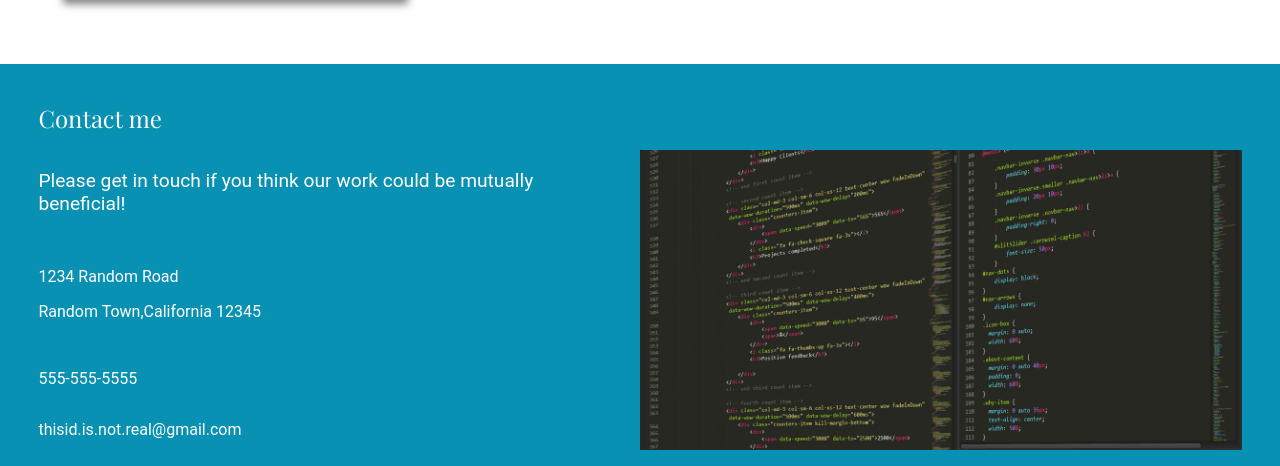
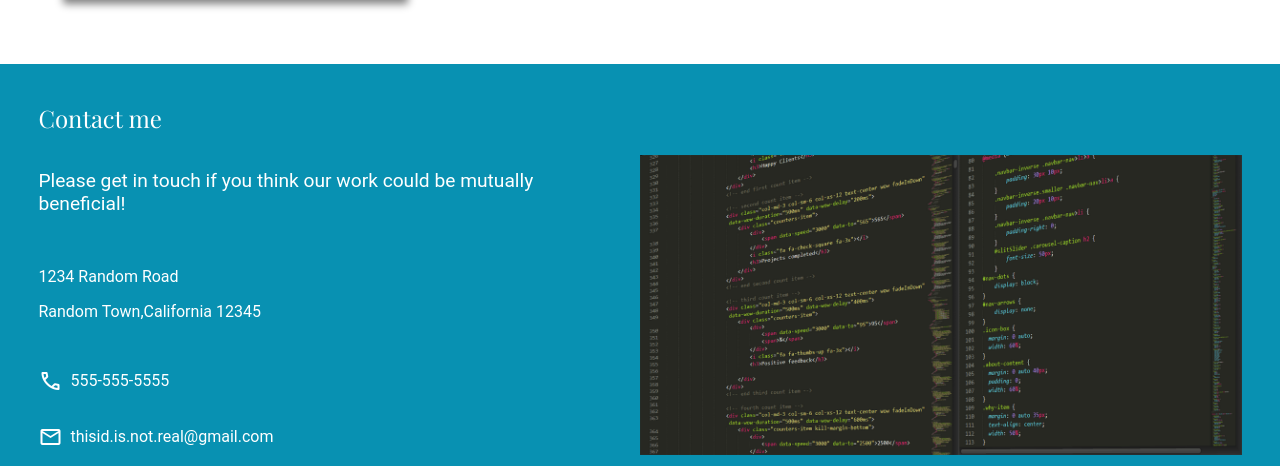
Before and after one commit to BhargavPabbaraju/odin-homepage, a website built with webpack: page src/template.html in a window 1280 px wide. Shown: the part 1877-2343 px from the top of the page. Built offline with nearby package versions, Linux system fonts and the light colour scheme.

Commit message:
Add icons for contact info

```diff
--- a/src/footer-styles.css
+++ b/src/footer-styles.css
@@ -29,6 +29,13 @@ footer {
 #contacts {
   display: flex;
   flex-direction: column;
+}
+
+#phone-no,
+#email {
+  display: flex;
+  gap: 0.5rem;
+  align-items: center;
 }
 
 @media (max-width: 600px) {
--- a/src/icons.js
+++ b/src/icons.js
@@ -1,5 +1,7 @@
 export const icons = {
   OPEN_IN_NEW: "open_in_new",
+  CALL: "call",
+  MAIL: "mail",
 };
 
 export function renderIcon(iconText, iconLink = null, external = false) {
--- a/src/index.js
+++ b/src/index.js
@@ -60,11 +60,28 @@ function renderProjects() {
   });
 }
 
+function renderContactInfo() {
+  const phone = document.getElementById("phone-no");
+  phone.replaceChildren();
+  phone.appendChild(renderIcon(icons.CALL));
+  const ph = document.createElement("span");
+  ph.innerText = socials.SOCIALS.PHONE;
+  phone.appendChild(ph);
+
+  const mail = document.getElementById("email");
+  mail.replaceChildren();
+  mail.appendChild(renderIcon(icons.MAIL));
+  const m = document.createElement("span");
+  m.innerText = socials.SOCIALS.MAIL;
+  mail.appendChild(m);
+}
+
 function renderInitialContent() {
   renderImage("portrait-img", portraitImg);
   renderImage("code-img", codeImg);
   socials.renderSocials();
   renderProjects();
+  renderContactInfo();
 }
 
 renderInitialContent();
--- a/src/socials.js
+++ b/src/socials.js
@@ -14,6 +14,8 @@ export const SOCIALS = {
     name: "Itch",
     link: "https://bhargavpabbaraju.itch.io/",
   },
+  PHONE: "555-555-5555",
+  MAIL: "thisid.is.not.real@gmail.com",
 };
 
 export function renderSocial(social, customLink = null) {
```
